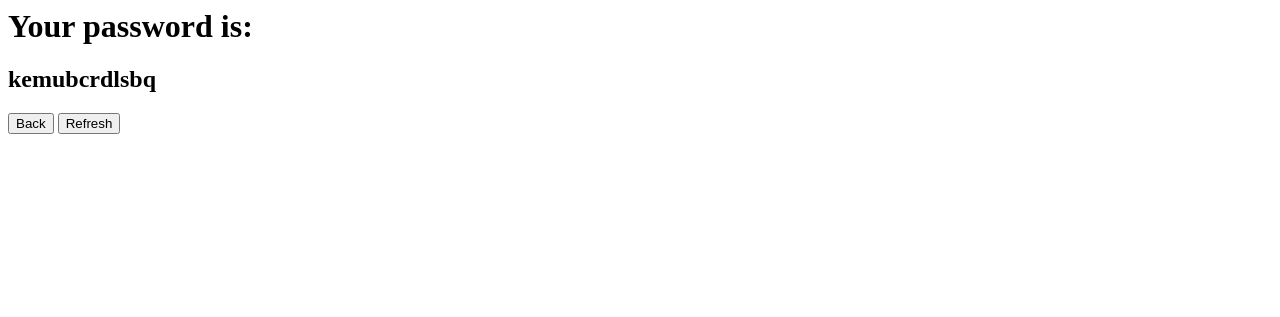
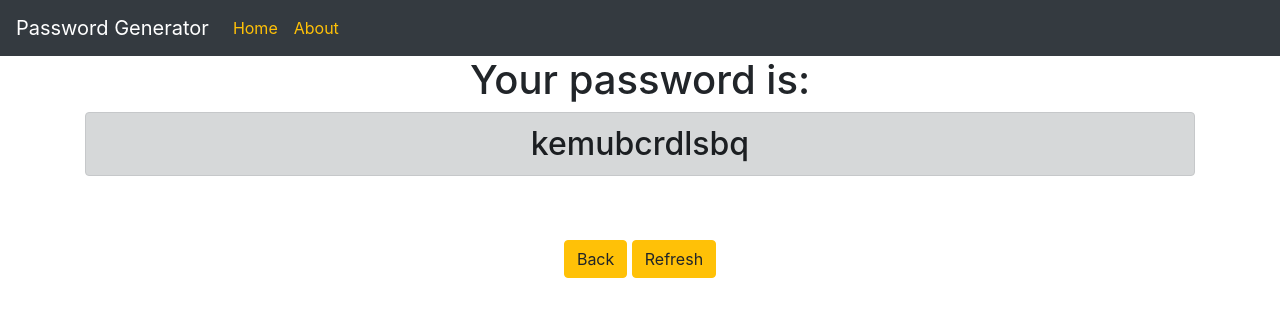
Before and after one commit to eliefrancois/PasswordGenerator, a Django app: page /password in a window 1280 px wide. Shown: the top 317 px of the page. Run offline with Django 3.2, Linux system fonts and the light colour scheme; some libraries are stand-ins or nearby versions.

Commit message:
added about page as well as navbar

```diff
--- a/passwordGeneratorProject/generator/templates/generator/password.html
+++ b/passwordGeneratorProject/generator/templates/generator/password.html
@@ -1,9 +1,22 @@
-<h1>Your password is:</h1>
-<h2>{{ password }}</h2>
+<link rel="stylesheet" href="https://stackpath.bootstrapcdn.com/bootstrap/4.5.0/css/bootstrap.min.css" integrity="sha384-9aIt2nRpC12Uk9gS9baDl411NQApFmC26EwAOH8WgZl5MYYxFfc+NcPb1dKGj7Sk" crossorigin="anonymous">
 
+<nav class= "navbar navbar-expand-lg navbar-dark bg-dark">
+  <a class= 'navbar-brand .disabled' href="#">Password Generator</a>
+  <nav>
+    <div class="navbar-nav">
+      <a href="{%url 'home'%}" class = 'nav-item nav-link text-warning'>Home</a>
+      <a href="{%url 'about'%}" class = 'nav-item nav-link text-warning'>About</a>
+    </div>
+  </nav>
+</nav>
 
-
-<form>
-    <input type="button" value="Back" onclick="history.go(-1)">
-    <input type="button" value="Refresh" onclick= history.go(0)>
-</form>
+<div class="container text-center">
+  <h1>Your password is:</h1>
+  <h2 class = 'alert alert-dark'>{{ password }}</h2>
+  <br>
+  <br>
+  <form>
+      <input type="button" class = 'btn btn-warning' value="Back" onclick="history.go(-1)">
+      <input type="button" class = 'btn btn-warning'value="Refresh" onclick= history.go(0)>
+  </form>
+</div>
--- a/passwordGeneratorProject/generator/views.py
+++ b/passwordGeneratorProject/generator/views.py
@@ -5,7 +5,7 @@ import random
 # Create your views here.
 
 def home(request):
-    return render(request, 'generator/home.html', {"password": "francois18" })
+    return render(request, 'generator/home.html')
 
 
 def password(request):
@@ -27,3 +27,6 @@ def password(request):
         password += random.choice(characters)
 
     return render(request, 'generator/password.html', {"password": password})
+
+def about(request):
+    return render(request,'generator/about.html')
--- a/passwordGeneratorProject/passwordGenerator/urls.py
+++ b/passwordGeneratorProject/passwordGenerator/urls.py
@@ -19,7 +19,7 @@ from generator import views
 
 urlpatterns = [
     ##path('elie/', admin.site.urls),
-    path('', views.home), ## Home Page Path
-    path('password', views.password, name = 'password'), ## Elie page Path
-
+    path('', views.home, name = 'home'), ##Home Page Path
+    path('password', views.password, name = 'password'), ##Password page Path
+    path('about',views.about, name = 'about') ##About page path
 ]
```
Also changed, not shown: passwordGeneratorProject/generator/templates/generator/about.html (added, +15 -0 lines), passwordGeneratorProject/generator/templates/generator/home.html (+13 -2 lines).
